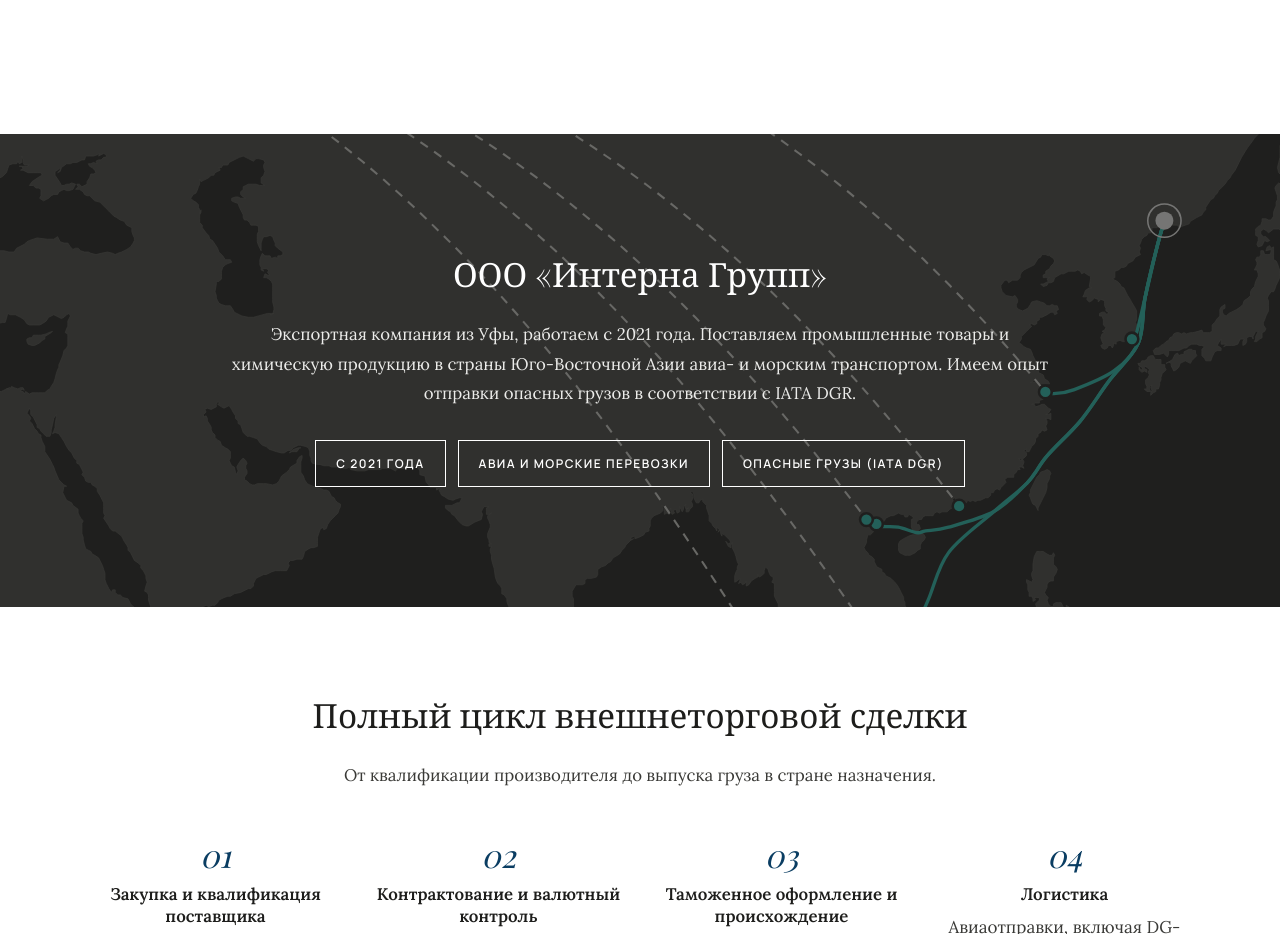
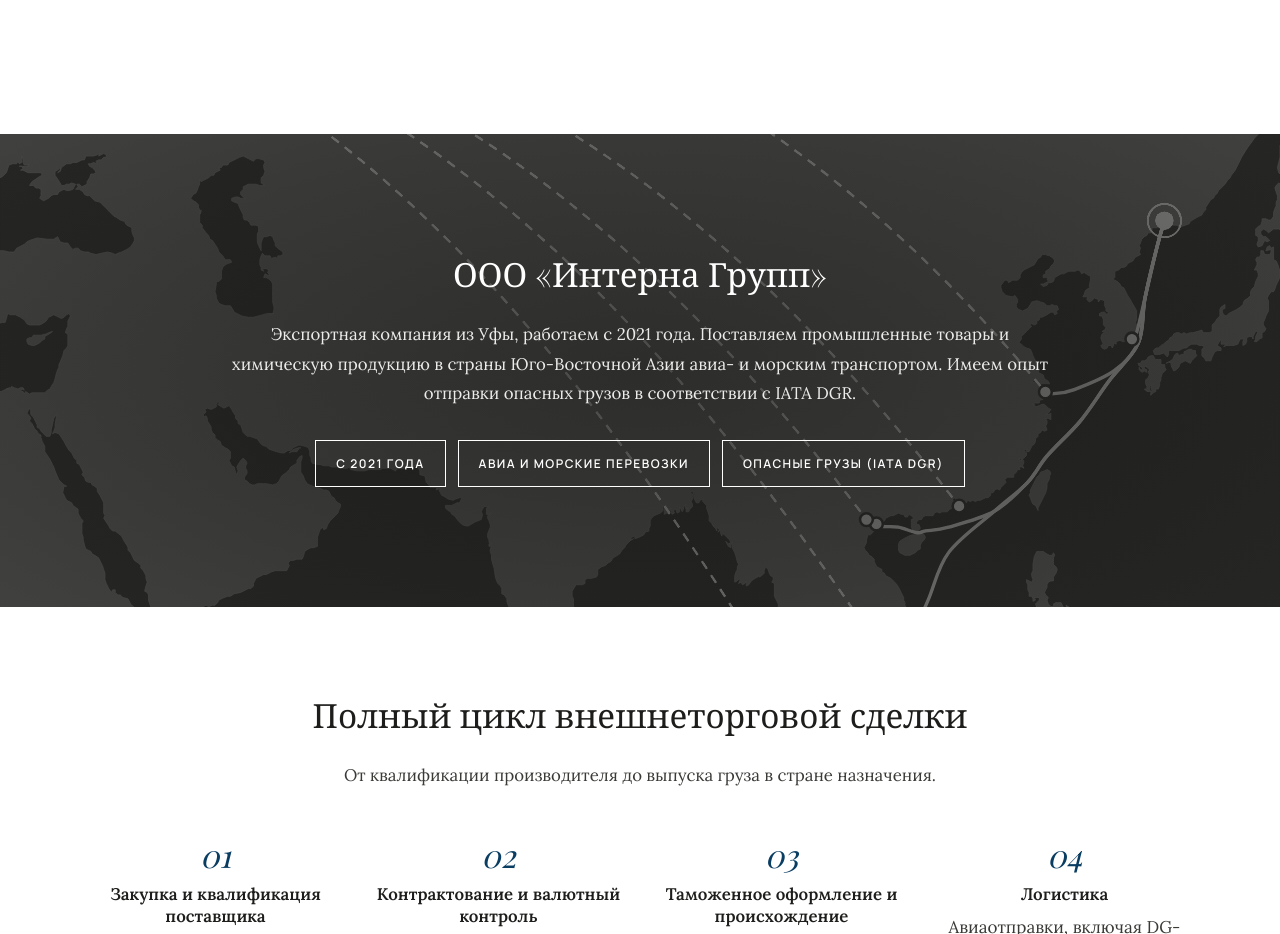
Before and after one commit to Mittz-B/interna-group, a plain HTML site: page ru/index.html in a window 1280 px wide. Shown: the part 800-1734 px from the top of the page. Drawn offline with nearby package versions, Linux system fonts and the light colour scheme.

Commit message:
Update index.html

```diff
--- a/ru/index.html
+++ b/ru/index.html
@@ -190,6 +190,10 @@ section[id$="about"]>*{position:relative;z-index:1}
 /*tone*/
 .hero-cover::after{background:radial-gradient(ellipse 70% 80% at 50% 50%,rgba(30,30,28,.80) 0%,rgba(36,36,34,.70) 60%,rgba(43,43,41,.62) 100%)!important}
 .hero-cover>img{filter:grayscale(1) contrast(.95)!important}
+
+/*about-tone*/
+section[id$="about"]::before{opacity:1!important;filter:grayscale(1) brightness(1.7) contrast(.9)!important}
+section[id$="about"]::after{content:"";position:absolute;inset:0;background:radial-gradient(ellipse 70% 80% at 50% 50%,rgba(30,30,28,.80) 0%,rgba(36,36,34,.70) 60%,rgba(43,43,41,.62) 100%);pointer-events:none;z-index:0}
 </style></head>
 <body>
 <div data-lang="ru">
```
